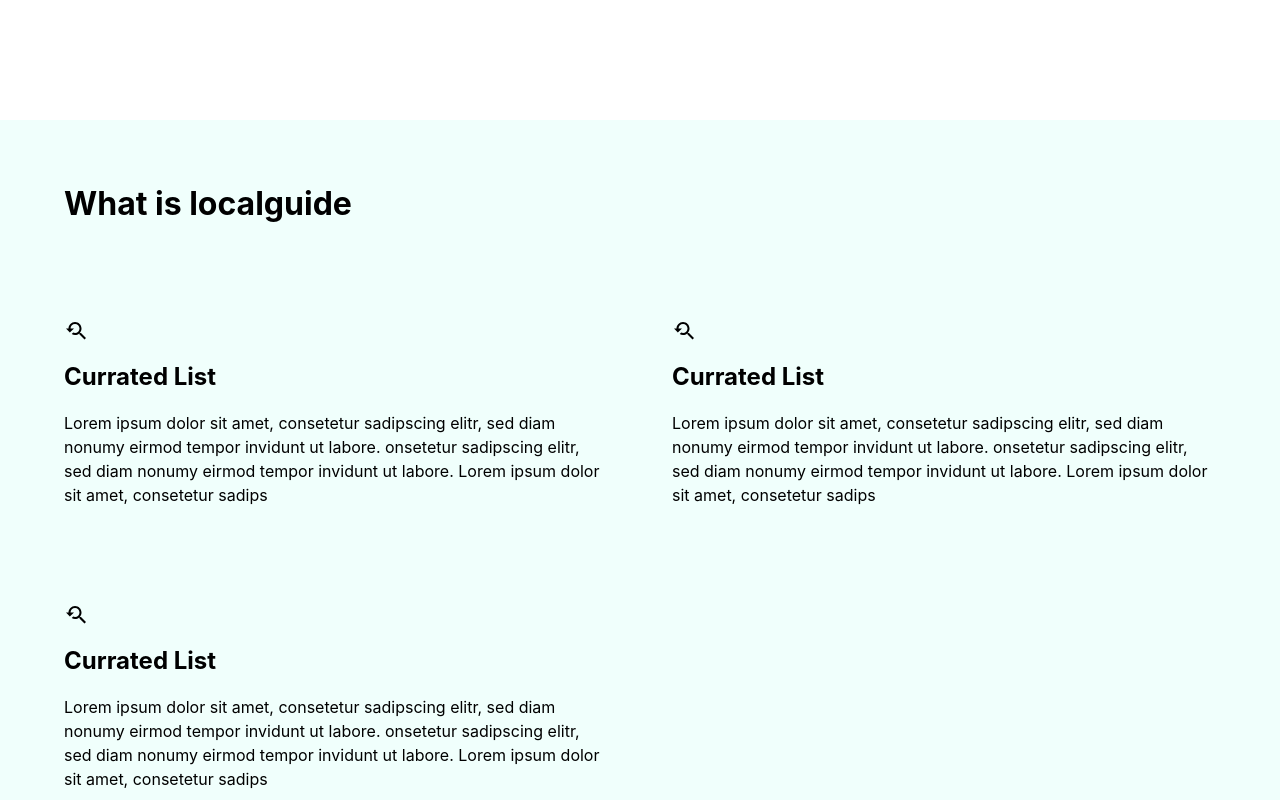
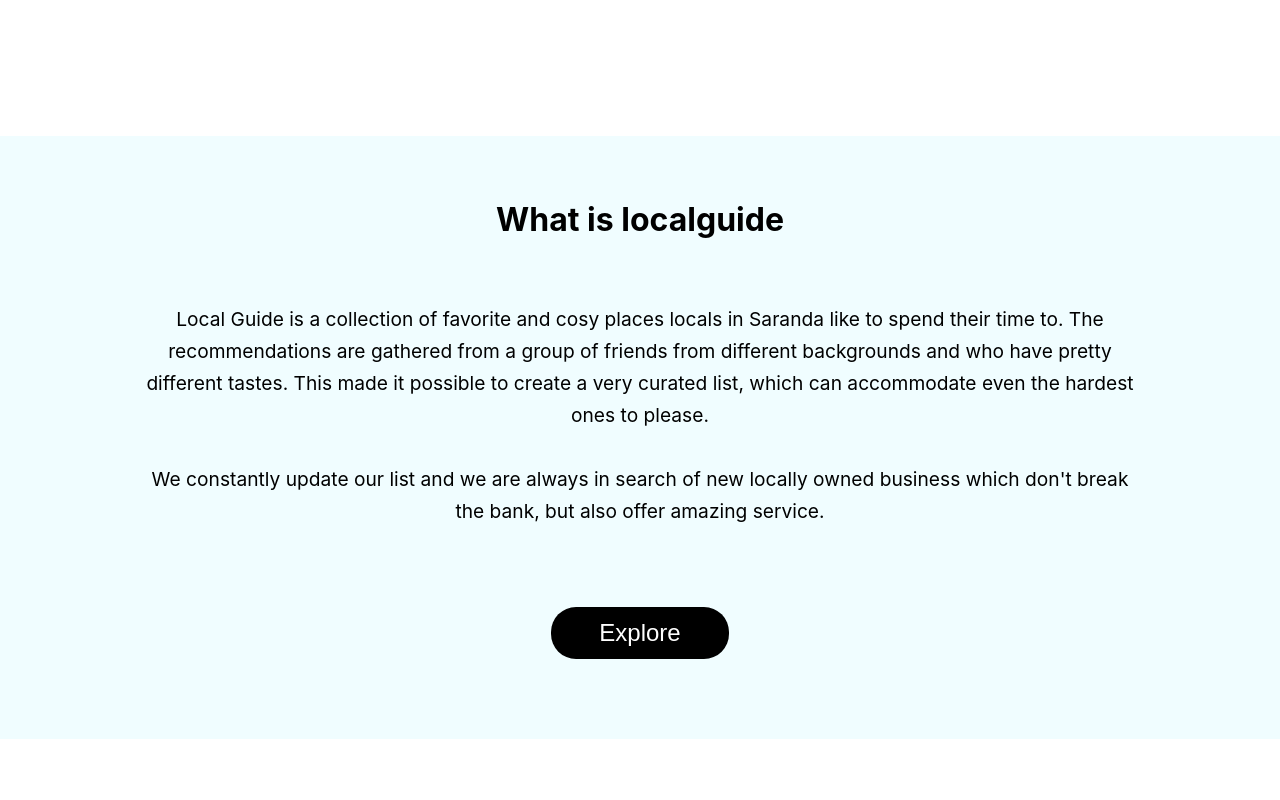
Before and after one commit to vbit27/local-guide, a React (Create React App) app: page / in a window 1280 px wide. Shown: the part 680-1480 px from the top of the page. Built offline with nearby package versions, Linux system fonts and the light colour scheme.

Commit message:
Change about section to one paragraph

```diff
--- a/src/components/AboutSection/AboutSection.module.css
+++ b/src/components/AboutSection/AboutSection.module.css
@@ -1,36 +1,36 @@
 .container {
-  background-color: #f0fffc;
   display: flex;
   justify-content: center;
   align-items: center;
   height: fit-content;
   padding: 4rem;
+  margin-top: 10rem;
 }
 
 .grid {
   display: grid;
-  gap: 5rem;
+  gap: 3rem;
   height: fit-content;
-}
-
-.firstContainer {
-  display: flex;
-}
-
-.secondContainer {
-  display: grid;
-  gap: 4rem;
-  grid-template-columns: repeat(auto-fit, minmax(350px, 1fr));
-}
-
-.thirdContainer {
-  margin: 0 auto;
+  max-width: 100ch;
 }
 
 .itemContainer {
-  display: grid;
-  gap: 1rem;
-  line-height: 1.5;
-  margin: 1rem 0 1rem 0;
-  height: fit-content;
+  display: flex;
+  justify-content: center;
+  align-items: center;
 }
+
+.itemContainer p {
+  font-size: 1.2rem;
+  margin: 1rem 0;
+  line-height: 32px;
+  letter-spacing: 2;
+  text-align: center;
+}
+
+@media (max-width: 1300px) {
+  .container {
+    background-color: rgb(240, 253, 255);
+    margin-top: 1rem;
+  }
+}
--- a/src/components/AboutSection/AboutSection.tsx
+++ b/src/components/AboutSection/AboutSection.tsx
@@ -10,42 +10,25 @@ const AboutSection: React.FC<AboutProps> = ({ myRef }) => {
     <>
       <div className={classes.container} ref={myRef}>
         <div className={classes.grid}>
-          <div className={clsx(classes.firstContainer)}>
+          <div className={clsx(classes.itemContainer)}>
             <h1>What is localguide</h1>
           </div>
-          <div className={clsx(classes.secondContainer)}>
-            <div className={clsx(classes.itemContainer)}>
-              <YoutubeSearchedForIcon />
-              <h2>Currated List</h2>
-              <p>
-                Lorem ipsum dolor sit amet, consetetur sadipscing elitr, sed
-                diam nonumy eirmod tempor invidunt ut labore. onsetetur
-                sadipscing elitr, sed diam nonumy eirmod tempor invidunt ut
-                labore. Lorem ipsum dolor sit amet, consetetur sadips
-              </p>
-            </div>
-            <div className={clsx(classes.itemContainer)}>
-              <YoutubeSearchedForIcon />
-              <h2>Currated List</h2>
-              <p>
-                Lorem ipsum dolor sit amet, consetetur sadipscing elitr, sed
-                diam nonumy eirmod tempor invidunt ut labore. onsetetur
-                sadipscing elitr, sed diam nonumy eirmod tempor invidunt ut
-                labore. Lorem ipsum dolor sit amet, consetetur sadips
-              </p>
-            </div>
-            <div className={clsx(classes.itemContainer)}>
-              <YoutubeSearchedForIcon />
-              <h2>Currated List</h2>
-              <p>
-                Lorem ipsum dolor sit amet, consetetur sadipscing elitr, sed
-                diam nonumy eirmod tempor invidunt ut labore. onsetetur
-                sadipscing elitr, sed diam nonumy eirmod tempor invidunt ut
-                labore. Lorem ipsum dolor sit amet, consetetur sadips
-              </p>
-            </div>
+          <div className={clsx(classes.itemContainer)}>
+            <p>
+              Local Guide is a collection of favorite and cosy places locals in
+              Saranda like to spend their time to. The recommendations are
+              gathered from a group of friends from different backgrounds and
+              who have pretty different tastes. This made it possible to create
+              a very curated list, which can accommodate even the hardest ones
+              to please.
+              <br />
+              <br />
+              We constantly update our list and we are always in search of new
+              locally owned business which don't break the bank, but also offer
+              amazing service.
+            </p>
           </div>
-          <div className={clsx(classes.thirdContainer)}>
+          <div className={clsx(classes.itemContainer)}>
             <Link to={'/explore'}>
               <Button buttonStyle={'btn--main'}>Explore</Button>
             </Link>
--- a/src/components/HeroSection/HeroSection.tsx
+++ b/src/components/HeroSection/HeroSection.tsx
@@ -17,10 +17,9 @@ const HeroSection: React.FC<HeroProps> = ({ myRef }) => {
               Experience Saranda as a <strong>local</strong>{' '}
             </h1>
             <p className={classes.subtitle}>
-              Experience Saranda as a local. Avoid tourist-traps and find the
-              best reccomandations out there Experience Saranda as a local.
-              Avoid tourist-traps and find the best reccomandations out there
-              est reccomandations out there
+              Avoid tourist-traps and experience Saranda as a local. Discover
+              new places by following the advice of real locals that know their
+              city inside out!
             </p>
             <div className={classes.containerButtons}>
               <Link to={'/explore'}>
--- a/src/components/InfoSection/WhySection.module.css
+++ b/src/components/InfoSection/WhySection.module.css
@@ -62,7 +62,7 @@
 }
 
 .actionWrapper {
-  background-color: #f0fffc;
+  background-color: #eefafd;
   border-radius: 25px;
   width: 100%;
   max-width: 1600px;
```
